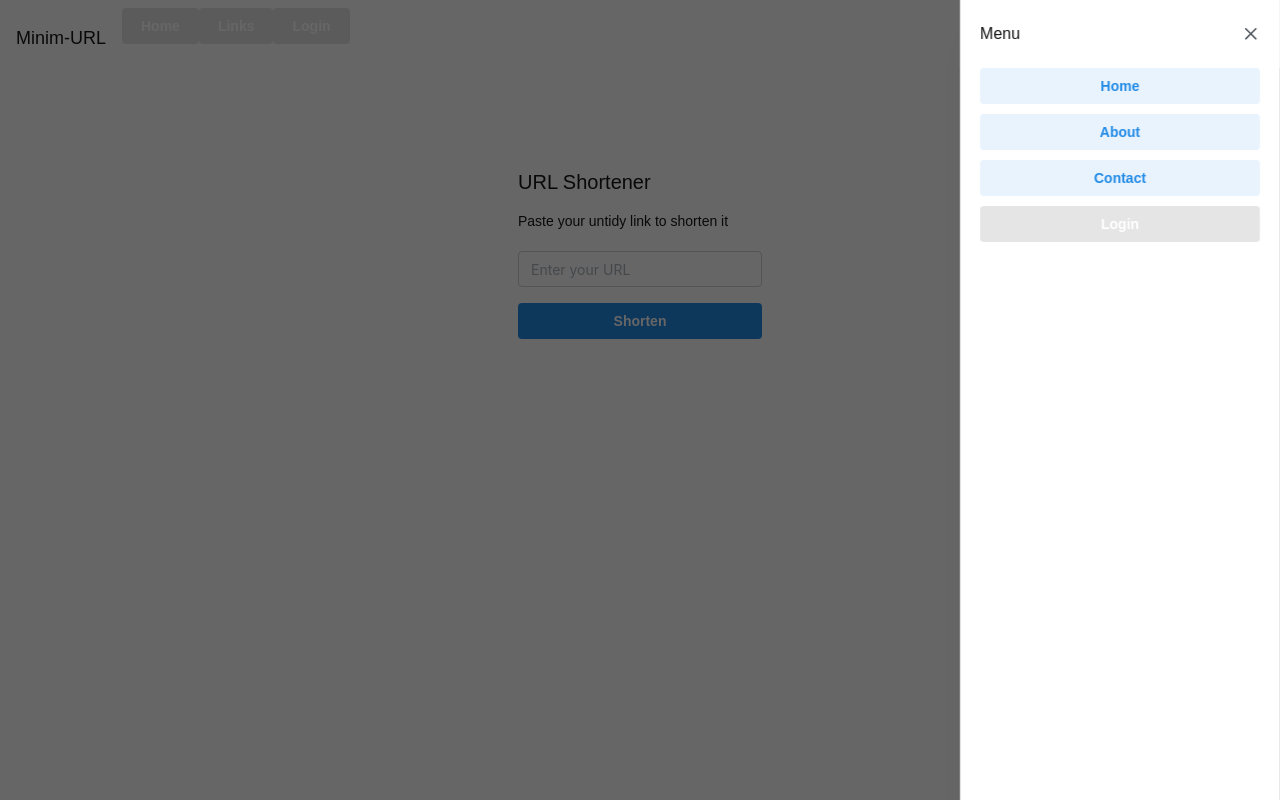
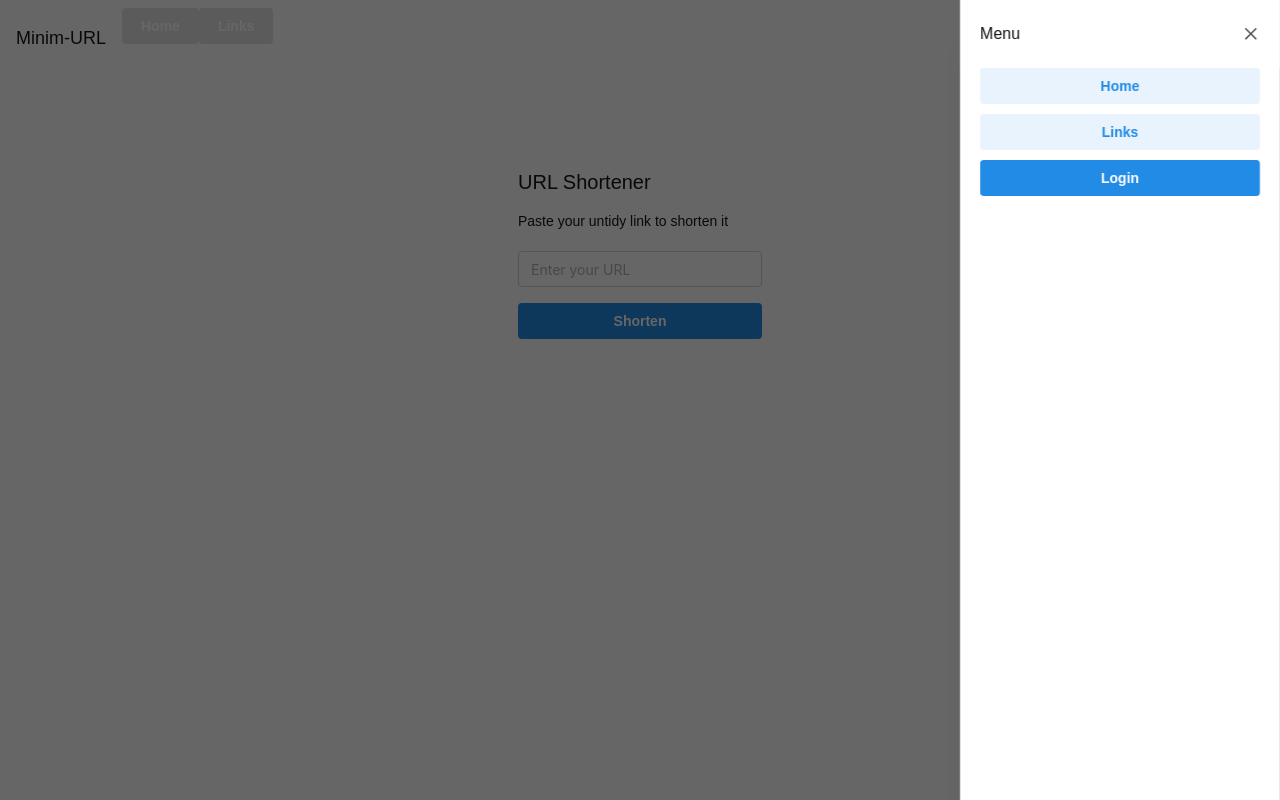
Before and after one commit to tinsaye-simeneh/minim-url, a Next.js app: page / in a window 1280 px wide. Both pictures are taken after a click on the button 385 px from the left and 26 px from the top of the page. Built offline with nearby package versions, Linux system fonts and the light colour scheme.

Commit message:
refactor: Update Navbar button styling and text color

```diff
--- a/src/components/Navbar.tsx
+++ b/src/components/Navbar.tsx
@@ -41,10 +41,10 @@ export default function Navbar() {
               Links
             </Button>
             <Button
-              variant="light"
+              variant="filled"
               color="white"
               onClick={handleLoginClick}
-              className="text-white"
+              className="text-black"
             >
               Login
             </Button>
@@ -72,12 +72,9 @@ export default function Navbar() {
             Home
           </Button>
           <Button variant="light" color="blue" onClick={toggleDrawer}>
-            About
+            Links
           </Button>
-          <Button variant="light" color="blue" onClick={toggleDrawer}>
-            Contact
-          </Button>
-          <Button variant="light" color="white" onClick={handleLoginClick}>
+          <Button variant="filled" color="blue" onClick={handleLoginClick}>
             Login
           </Button>
         </Stack>
```
